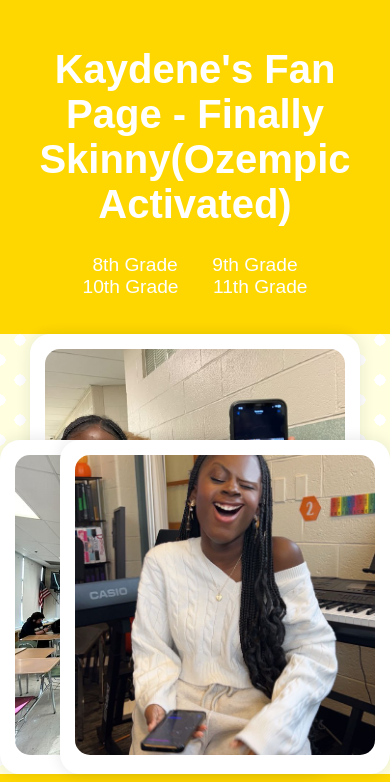
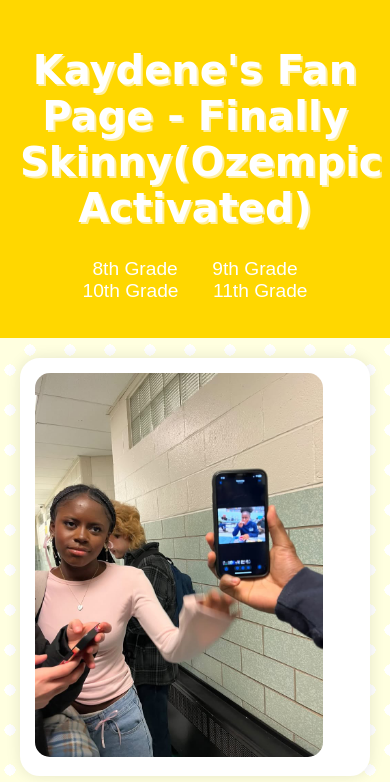
Before and after one commit to TushyTaster/TushyTaster.github.io, a plain HTML site: page page4.html in a window 390 px wide. Shown: the top 782 px of the page. Drawn offline with Linux system fonts and the light colour scheme.

Commit message:
Update style4.css

```diff
--- a/style4.css
+++ b/style4.css
@@ -1,21 +1,25 @@
 body {
-    background-color: lightyellow; /* Set background to light yellow */
+    background-color: lightyellow;
     background-image: radial-gradient(circle, white 20%, transparent 20%), radial-gradient(circle, white 20%, transparent 20%);
-    background-size: 40px 40px; /* Size of the polka dots */
-    background-position: 0 0, 20px 20px; /* Positioning of the dots */
+    background-size: 40px 40px;
+    background-position: 0 0, 20px 20px;
     font-family: Arial, sans-serif;
     color: #333;
     margin: 0;
     padding: 0;
-
     display: flex;
     flex-direction: column;
-    min-height: 100vh; /* Ensures that the body takes full height of the viewport */
+    min-height: 100vh;
+    animation: sparkle 20s linear infinite;
 }
 
-/* Header */
+@keyframes sparkle {
+    0% { background-position: 0 0, 20px 20px; }
+    100% { background-position: 40px 40px, 60px 60px; }
+}
+
 header {
-    background-color: #FFD700; /* Gold/yellow */
+    background-color: #FFD700;
     padding: 20px;
     text-align: center;
 }
@@ -23,6 +27,8 @@ header {
 header h1 {
     font-size: 2.5em;
     color: white;
+    font-family: 'Pacifico', cursive;
+    text-shadow: 2px 2px #ffef9f;
 }
 
 nav ul {
@@ -41,19 +47,18 @@ nav a {
     font-size: 1.2em;
 }
 
-/* Gallery Section with Triforce Layout */
 .gallery {
     display: flex;
     justify-content: center;
     align-items: center;
     position: relative;
-    height: 400px; /* Adjust height as needed */
+    height: 400px;
     padding: 20px;
 }
 
 .photo {
     position: absolute;
-    border: 5px solid #fff; /* White border for photos */
+    border: 5px solid #fff;
     border-radius: 20px;
     padding: 10px;
     box-shadow: 0 0 15px rgba(0, 0, 0, 0.1);
@@ -62,7 +67,9 @@ nav a {
 }
 
 .photo:hover {
-    transform: scale(1.1);
+    transform: scale(1.1) rotate(1deg);
+    box-shadow: 0 0 20px rgba(255, 215, 0, 0.5);
+    background-color: #fffbe6;
 }
 
 .photo img {
@@ -72,26 +79,135 @@ nav a {
     border-radius: 15px;
 }
 
-/* Position images to form a Triforce */
-.photo.top {
-    top: 0; /* Center the top image */
-}
+.photo.top { top: 0; }
+.photo.bottom-left { bottom: 0; left: 0; }
+.photo.bottom-right { bottom: 0; right: 0; }
 
-.photo.bottom-left {
-    bottom: 0;
-    left: 0; /* Bottom left image */
-}
-
-.photo.bottom-right {
-    bottom: 0;
-    right: 0; /* Bottom right image */
-}
-
-/* Footer */
 footer {
     background-color: #FFD700;
     padding: 15px;
     text-align: center;
     color: white;
-    margin-top: auto; /* Pushes footer to the bottom */
+    margin-top: auto;
 }
+
+@media (max-width: 768px) {
+    .gallery {
+        flex-direction: column;
+        height: auto;
+    }
+    .photo {
+        position: static;
+        margin-bottom: 20px;
+    }
+    .photo img {
+        width: 90%;
+        height: auto;
+    }
+}body {
+    background-color: lightyellow;
+    background-image: radial-gradient(circle, white 20%, transparent 20%), radial-gradient(circle, white 20%, transparent 20%);
+    background-size: 40px 40px;
+    background-position: 0 0, 20px 20px;
+    font-family: Arial, sans-serif;
+    color: #333;
+    margin: 0;
+    padding: 0;
+    display: flex;
+    flex-direction: column;
+    min-height: 100vh;
+    animation: sparkle 20s linear infinite;
+}
+
+@keyframes sparkle {
+    0% { background-position: 0 0, 20px 20px; }
+    100% { background-position: 40px 40px, 60px 60px; }
+}
+
+header {
+    background-color: #FFD700;
+    padding: 20px;
+    text-align: center;
+}
+
+header h1 {
+    font-size: 2.5em;
+    color: white;
+    font-family: 'Pacifico', cursive;
+    text-shadow: 2px 2px #ffef9f;
+}
+
+nav ul {
+    list-style-type: none;
+    padding: 0;
+}
+
+nav ul li {
+    display: inline-block;
+    margin: 0 15px;
+}
+
+nav a {
+    text-decoration: none;
+    color: white;
+    font-size: 1.2em;
+}
+
+.gallery {
+    display: flex;
+    justify-content: center;
+    align-items: center;
+    position: relative;
+    height: 400px;
+    padding: 20px;
+}
+
+.photo {
+    position: absolute;
+    border: 5px solid #fff;
+    border-radius: 20px;
+    padding: 10px;
+    box-shadow: 0 0 15px rgba(0, 0, 0, 0.1);
+    background-color: #fff;
+    transition: transform 0.3s ease;
+}
+
+.photo:hover {
+    transform: scale(1.1) rotate(1deg);
+    box-shadow: 0 0 20px rgba(255, 215, 0, 0.5);
+    background-color: #fffbe6;
+}
+
+.photo img {
+    width: 300px;
+    height: 300px;
+    object-fit: cover;
+    border-radius: 15px;
+}
+
+.photo.top { top: 0; }
+.photo.bottom-left { bottom: 0; left: 0; }
+.photo.bottom-right { bottom: 0; right: 0; }
+
+footer {
+    background-color: #FFD700;
+    padding: 15px;
+    text-align: center;
+    color: white;
+    margin-top: auto;
+}
+
+@media (max-width: 768px) {
+    .gallery {
+        flex-direction: column;
+        height: auto;
+    }
+    .photo {
+        position: static;
+        margin-bottom: 20px;
+    }
+    .photo img {
+        width: 90%;
+        height: auto;
+    }
+}
```
